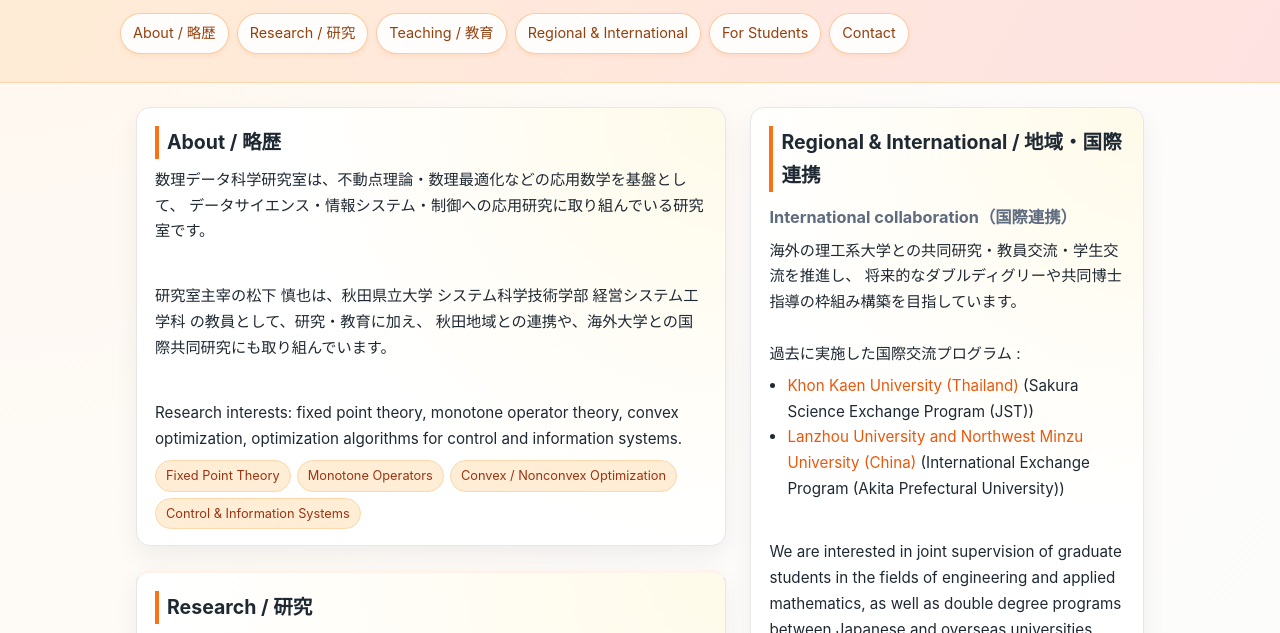
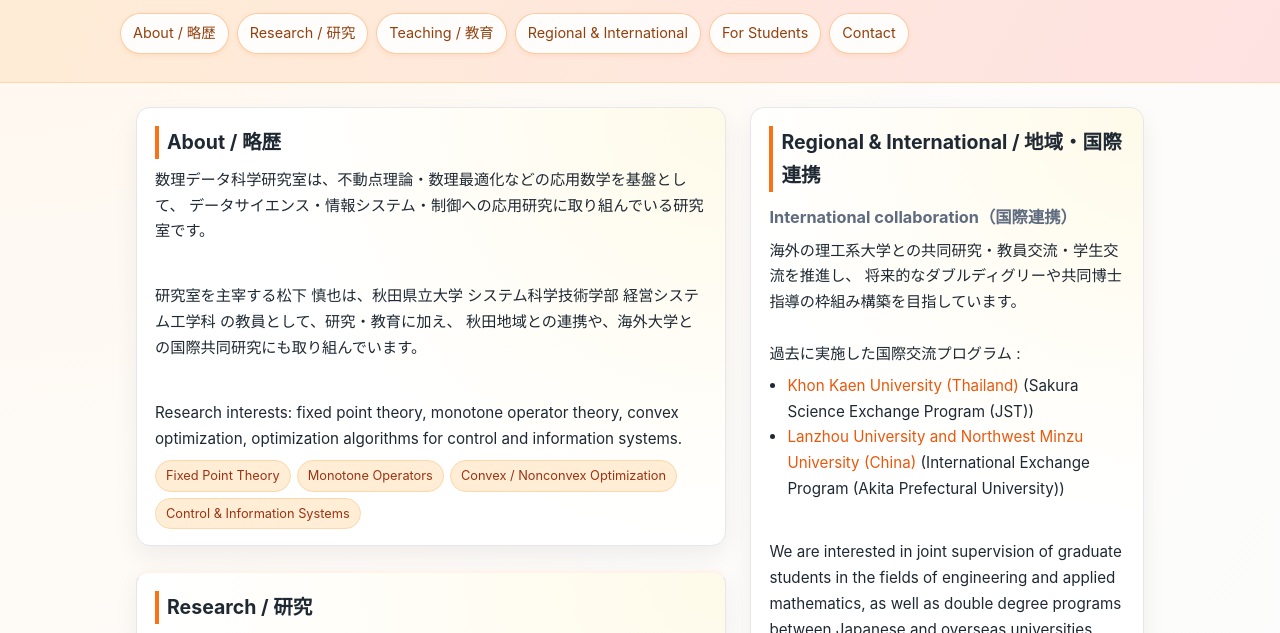
Before and after one commit to matsushita-msdlab/matsushita-lab, a plain HTML site: page index.html in a window 1280 px wide. Shown: the part 163-796 px from the top of the page. Drawn offline with Linux system fonts and the light colour scheme.

Commit message:
Add files via upload

```diff
--- a/index.html
+++ b/index.html
@@ -249,7 +249,7 @@
         データサイエンス・情報システム・制御への応用研究に取り組んでいる研究室です。
       </p><br>
       <p>
-        研究室主宰の松下 慎也は、秋田県立大学 システム科学技術学部 経営システム工学科 の教員として、研究・教育に加え、
+        研究室を主宰する松下 慎也は、秋田県立大学 システム科学技術学部 経営システム工学科 の教員として、研究・教育に加え、
         秋田地域との連携や、海外大学との国際共同研究にも取り組んでいます。
       </p><br>
       <p>
```
